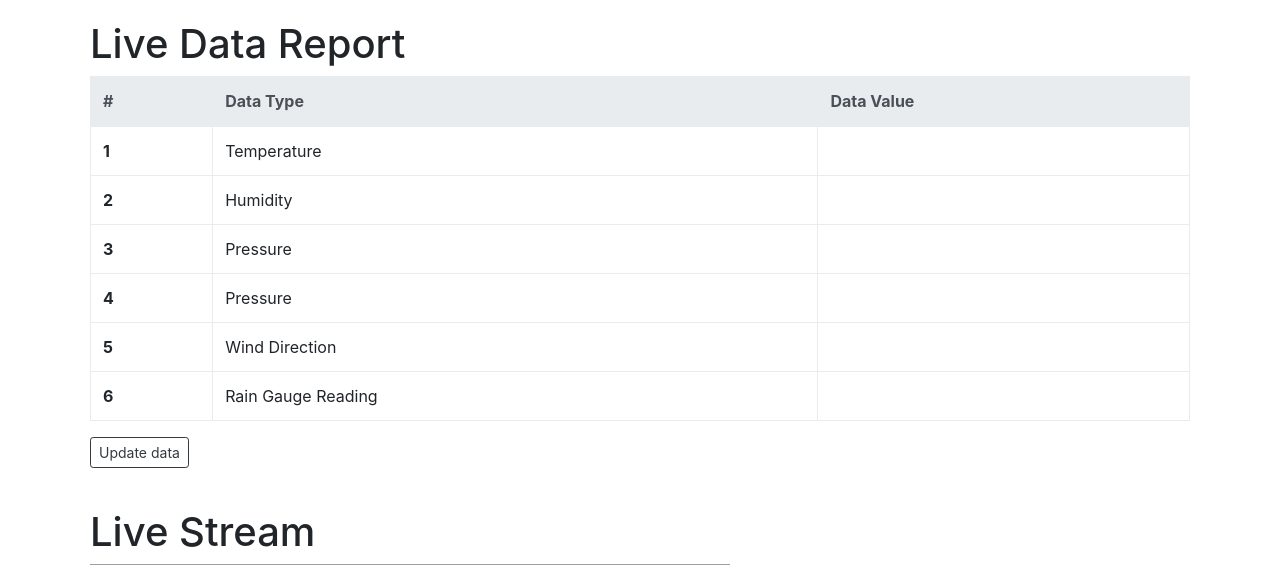
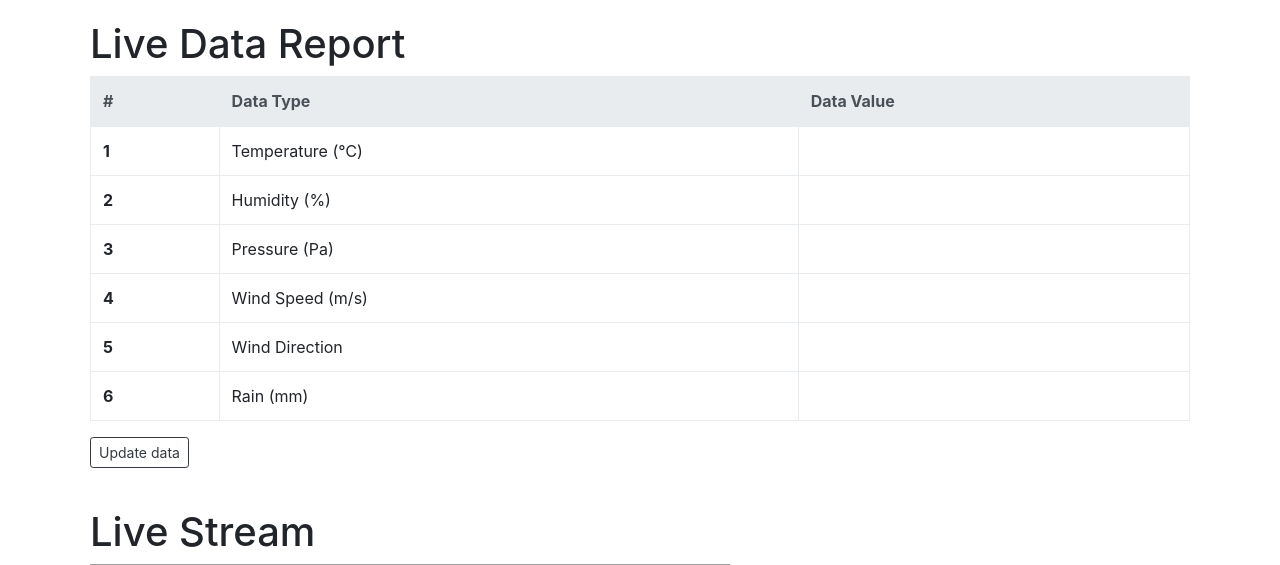
Before and after one commit to rogerxcn/pi-weather-station, a Python web app: template src/flask/templates/weather.html in a window 1280 px wide. Shown: the top 565 px of the page. Run offline with Jinja, Linux system fonts and the light colour scheme; the template is opened without the code that fills it, so the values that code supplies are empty; some libraries are stand-ins or nearby versions; grey boxes are pictures that could not be loaded.

Commit message:
revise html

```diff
--- a/src/flask/templates/weather.html
+++ b/src/flask/templates/weather.html
@@ -70,25 +70,25 @@
 
                 <tr>
                     <th scope="col">1</th>
-                    <td>Temperature</td>
+                    <td>Temperature (℃)</td>
                     <td id="temperature">{{ html_temperature }}</td>
                 </tr>
 
                 <tr>
                     <th scope="col">2</th>
-                    <td>Humidity</td>
+                    <td>Humidity (%)</td>
                     <td id="humidity">{{ html_humidity }}</td>
                 </tr>
 
                 <tr>
                     <th scope="col">3</th>
-                    <td>Pressure</td>
+                    <td>Pressure (Pa)</td>
                     <td id="pressure">{{ html_pressure }}</td>
                 </tr>
 
                 <tr>
                     <th scope="col">4</th>
-                    <td>Pressure</td>
+                    <td>Wind Speed (m/s)</td>
                     <td id="wind_speed">{{ html_windspeed }}</td>
                 </tr>
 
@@ -100,7 +100,7 @@
 
                 <tr>
                     <th scope="col">6</th>
-                    <td>Rain Gauge Reading</td>
+                    <td>Rain (mm)</td>
                     <td id="rain_size">{{ html_rain }}</td>
                 </tr>
 
```
